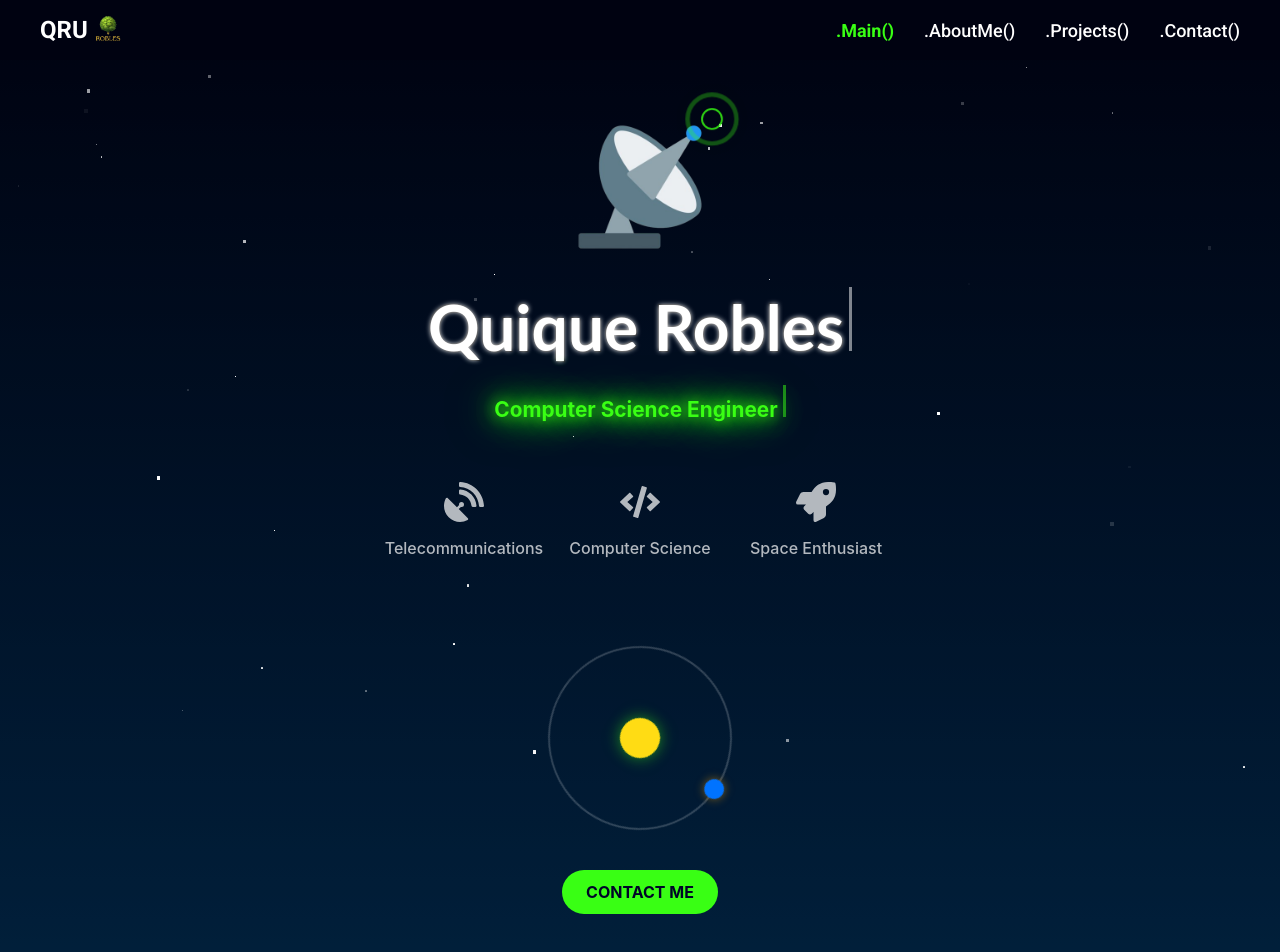
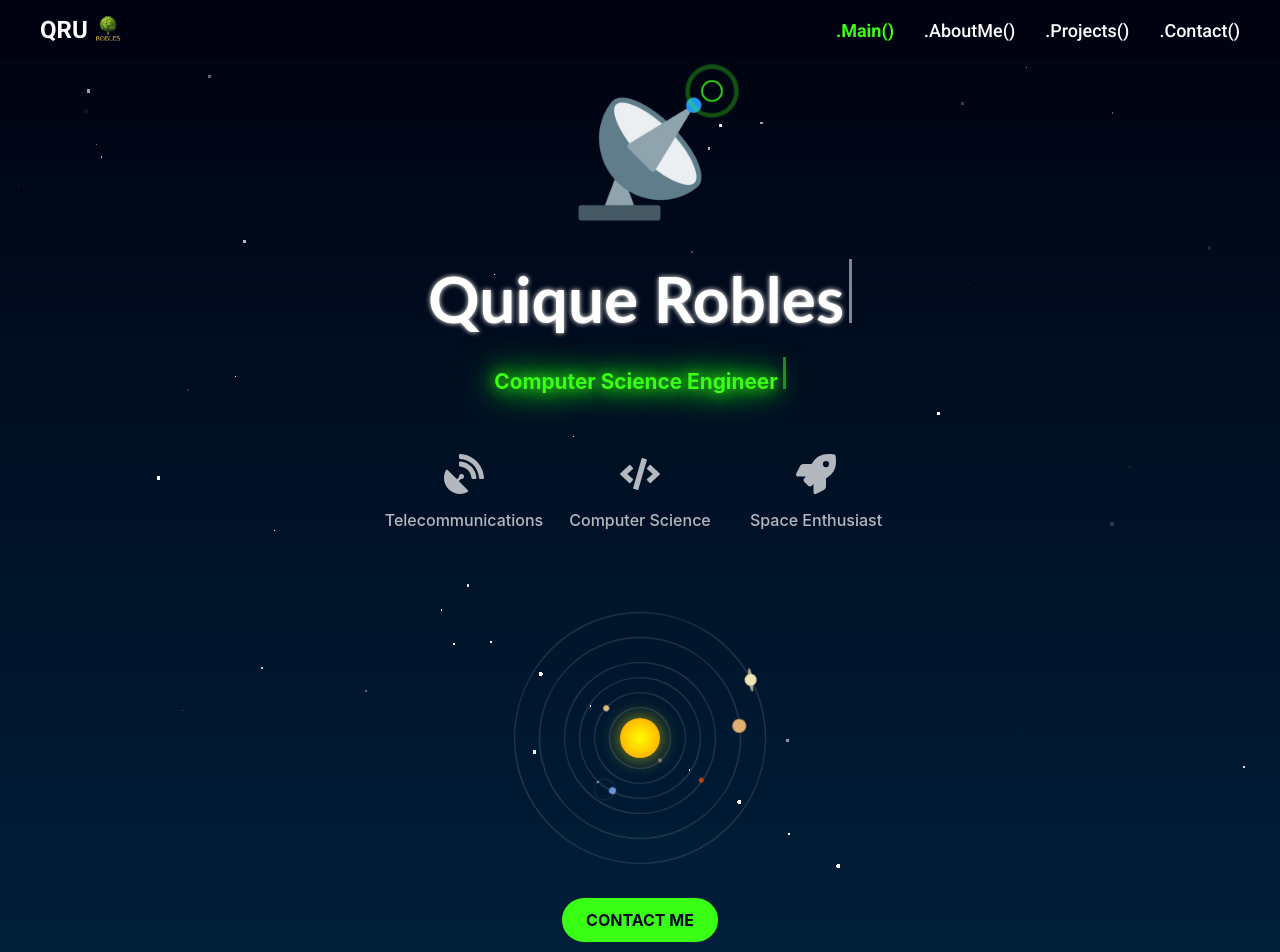
Before and after one commit to QuiqueRobles/portfolio, a React (Create React App) app: page / in a window 1280 px wide. Shown: the top 952 px of the page. Built offline with nearby package versions, Linux system fonts and the light colour scheme.

Commit message:
Changed logo and enhanced orbit

```diff
--- a/src/components/HeroOrbit.css
+++ b/src/components/HeroOrbit.css
@@ -1,63 +1,3 @@
-/* Ensure .hero-text container allows content centering */
-.hero-text {
-    display: flex;
-    flex-direction: column;
-    justify-content: center;
-    align-items: center;
-    position: relative;
-    width: 100%;
-}
-
-/* Style for HeroOrbit */
-.orbit-container {
-    display: flex;
-    justify-content: center;
-    align-items: center;
-    width: 200px;
-    height: 200px;
-    margin: 2rem 0;
-    /* Adjust space around the orbit */
-}
-
-.orbit {
-    position: relative;
-    width: 180px;
-    height: 180px;
-    border: 2px solid rgba(255, 255, 255, 0.2);
-    border-radius: 50%;
-    animation: rotate 20s linear infinite;
-}
-
-.planet {
-    position: absolute;
-    top: 50%;
-    left: 50%;
-    width: 40px;
-    height: 40px;
-    background-color: #ffdc14;
-    border-radius: 50%;
-    transform: translate(-50%, -50%);
-    box-shadow: 0 0 15px rgba(57, 255, 20, 0.5);
-}
-
-.satellite {
-    position: absolute;
-    top: -10px;
-    left: 50%;
-    width: 20px;
-    height: 20px;
-    background-color: #0073ff;
-    border-radius: 50%;
-    transform: translateX(-50%);
-    box-shadow: 0 0 10px rgba(255, 165, 0, 0.5);
-}
-
-@keyframes rotate {
-    100% {
-        transform: rotate(360deg);
-    }
-}
-/*
 .orbit-container {
     position: relative;
     width: 100%;
@@ -66,6 +6,7 @@
     justify-content: center;
     align-items: center;
     overflow: hidden;
+    background-color: transparent;
 }
 
 .sun {
@@ -135,7 +76,6 @@
 .moon-orbit {
     position: absolute;
     top: -10px;
-
     width: 20px;
     height: 20px;
     border: 1px solid rgba(255, 255, 255, 0.1);
@@ -207,10 +147,6 @@
     transform: translate(-50%, -50%) rotate(20deg);
 }
 
-
-
-
-
 @keyframes rotate {
     from {
         transform: rotate(0deg);
@@ -220,8 +156,6 @@
         transform: rotate(360deg);
     }
 }
-
-
 
 .orbit-container::before {
     content: '';
@@ -243,8 +177,40 @@
     opacity: 0.3;
 }
 
+@keyframes twinkle {
+
+    0%,
+    100% {
+        opacity: 0.3;
+    }
+
+    50% {
+        opacity: 0.6;
+    }
+}
+
+/* Responsive adjustments */
 @media (max-width: 768px) {
     .orbit-container {
-        transform: scale(0.8);
+        transform: scale(0.6);
     }
-} */
+}
+
+@media (max-width: 480px) {
+    .orbit-container {
+        transform: scale(0.4);
+    }
+}
+
+@media (max-height: 600px) {
+    .orbit-container {
+        transform: scale(0.5);
+    }
+}
+
+/* Ensure the container takes full viewport height on mobile */
+@media (max-width: 768px) and (max-height: 600px) {
+    .orbit-container {
+        height: 100vh;
+    }
+}
--- a/src/components/HeroOrbit.js
+++ b/src/components/HeroOrbit.js
@@ -1,50 +1,35 @@
 import React from 'react';
 import './HeroOrbit.css';
 
-  function HeroOrbit() {
+export default function HeroOrbit() {
   return (
     <div className="orbit-container">
-              <div className="orbit">
-                <div className="planet"></div>
-                <div className="satellite"></div>
+      <div className="sun"></div>
+      <div className="orbit mercury-orbit">
+        <div className="planet mercury"></div>
+      </div>
+      <div className="orbit venus-orbit">
+        <div className="planet venus"></div>
+      </div>
+      <div className="orbit earth-orbit">
+        <div className="planet earth">
+          <div className="moon-orbit">
+            <div className="moon"></div>
           </div>
         </div>
-  )
+      </div>
+      <div className="orbit mars-orbit">
+        <div className="planet mars"></div>
+      </div>
+      <div className="asteroid-belt"></div>
+      <div className="orbit jupiter-orbit">
+        <div className="planet jupiter"></div>
+      </div>
+      <div className="orbit saturn-orbit">
+        <div className="planet saturn">
+          <div className="saturn-ring"></div>
+        </div>
+      </div>
+    </div>
+  );
 }
-  export default HeroOrbit;
-
-//   import React from 'react';
-// import './HeroOrbit.css';
-
-// export default function HeroOrbit() {
-//   return (
-//     <div className="orbit-container">
-//       <div className="sun"></div>
-//       <div className="orbit mercury-orbit">
-//         <div className="planet mercury"></div>
-//       </div>
-//       <div className="orbit venus-orbit">
-//         <div className="planet venus"></div>
-//       </div>
-//       <div className="orbit earth-orbit">
-//         <div className="planet earth">
-//           <div className="moon-orbit">
-//             <div className="moon"></div>
-//           </div>
-//         </div>
-//       </div>
-//       <div className="orbit mars-orbit">
-//         <div className="planet mars"></div>
-//       </div>
-//       <div className="asteroid-belt"></div>
-//       <div className="orbit jupiter-orbit">
-//         <div className="planet jupiter"></div>
-//       </div>
-//       <div className="orbit saturn-orbit">
-//         <div className="planet saturn">
-//           <div className="saturn-ring"></div>
-//         </div>
-//       </div>
-//     </div>
-//   );
-// }
```
Also changed, not shown: public/logo192.png. Lines whose indentation alone changed are shown as unchanged.
